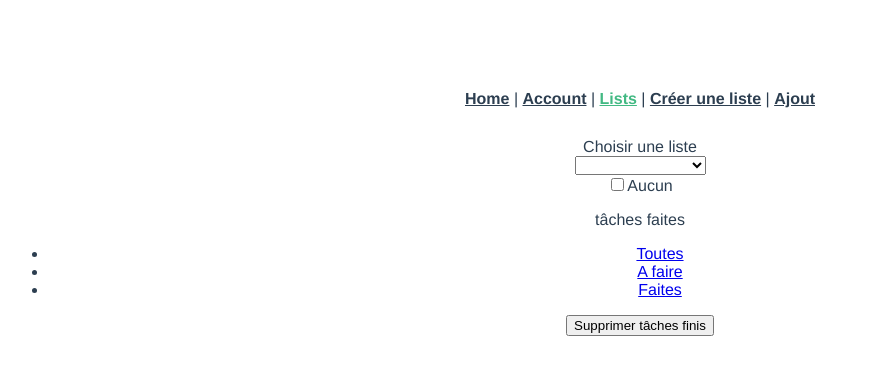
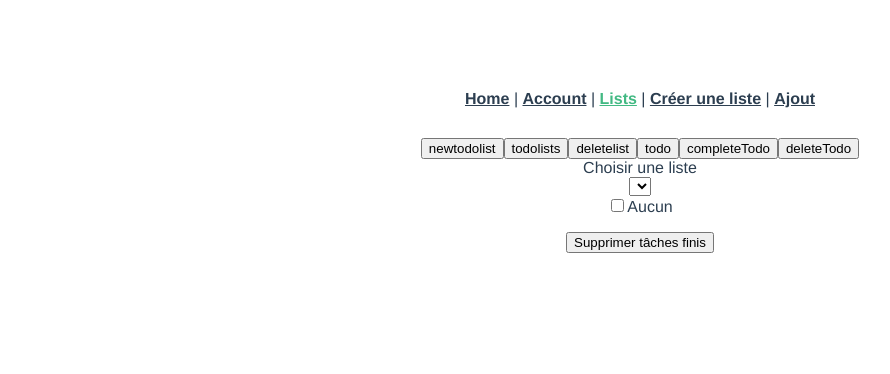
Before and after one commit to LerougeLefebvreLavenantLebrunChauveau/AppliMobile, a Vue app: page /lists in a window 1280 px wide. Shown: the top 374 px of the page, without its empty margins (0-890 px from the left). Built offline with nearby package versions, Linux system fonts and the light colour scheme.

Commit message:
todolist visual

```diff
--- a/src/App.vue
+++ b/src/App.vue
@@ -1,7 +1,7 @@
 <template>
   <div id="nav">
     <router-link to="/">Home</router-link> |
-    <router-link to="/About">Account</router-link> |
+    <router-link to="/about">Account</router-link> |
     <router-link to="/lists">Lists</router-link> |
     <router-link to="/creation">Créer une liste</router-link> |
     <router-link to="/ajout">Ajout</router-link>
--- a/src/router/index.js
+++ b/src/router/index.js
@@ -9,7 +9,7 @@ const routes = [
   },
   {
     path: '/about',
-    name: 'About',
+    name: 'Account',
     // route level code-splitting
     // this generates a separate chunk (about.[hash].js) for this route
     // which is lazy-loaded when the route is visited.
--- a/src/views/About.vue
+++ b/src/views/About.vue
@@ -30,9 +30,7 @@
 </template>
 
 <script>
-
   import { mapActions, mapGetters } from "vuex";
-
     export default {
         name: 'Home',
         data() {
@@ -55,11 +53,9 @@
               console.log("a")
             }
         },
-
         computed: {
             ...mapGetters("account", ['getName','getToken','getEmail']),
         },
-
     }
 
 </script>
--- a/src/views/Ajout.vue
+++ b/src/views/Ajout.vue
@@ -3,9 +3,8 @@
     <h1>Ajouter des tâches à une liste</h1>
     <form action="POST">
       <label for="selectListe"> Choisir une liste </label>
-      <select name="liste" id="liste">
-        <option value=""> -- Choisir une liste -- </option>
-        <option value="" v-for="todo in filtreTodos" v-bind:key="todo.id"> {{todo.name  }} </option>
+      <select v-model="selected">
+        <option v-for="myList in listes" :value="myList.id" v-bind:key="myList.id"> {{myList.name}} </option>
       </select>
       <br>
       <label>Nom de la tâche <input type="text" name="nomTâche" value=""/></label>
@@ -34,32 +33,26 @@ export default{
       },
       data() {
         return {
-          todos: [
+          listes:[
             {
-              id: 1,
-              name: 'tache 1',
-              completed: false
+              id: "1",
+              name: 'Une première liste',
+              filter: 'all',
+              complete: false,
+              checkToutCompleter: false,
+              newTodo : ''
             },
             {
-              id: 2,
-              name: 'tache 2',
-              completed: true
-            },
-            {
-              id: 3,
-              name: 'tache 3',
-              completed: true
-            },
-            {
-              id: 4,
-              name: 'tache 4',
-              completed:false
+              id: "2",
+              name: 'Une seconde liste',
+              filter: 'all',
+              complete: false,
+              checkToutCompleter: false,
+              newTodo : ''
             }
           ],
-          newTodo: '',
-          filter: 'all',
-          complete: true,
-          checkToutCompleter: false
+          selected:'',
+          listeVide : ''
         }
       },
       methods: {
--- a/src/views/Home.vue
+++ b/src/views/Home.vue
@@ -1,24 +1,34 @@
 <template>
     <div class="home">
       <h1>This is a home page.</h1>
+      {{ getName }}
+      azeaze
+      <button  @click='this.loadTodoList({"token": getToken, "id": 637})'>todo</button>
+      <button  @click='this.createTodoList({"token": getToken, "name": "testabadoukedapo"})'>newtodolist</button>
+      <button  @click='this.deleteTodoList({"token": getToken, "id": "636"})'>deletelist</button>
+      <button  @click='this.createTodo({"token": getToken, "name": "3", "completed": 0, "id": 637})'>newtodo</button>
+      <button  @click='this.deleteTodo({"token": getToken, "id": "914", "listId": 637})'>deleteTodo</button>
+      <button  @click='this.completeTodo({"token": getToken, "id": "915", "listId": 637, "name": "testabadoukedapo2", "completed": 1})'>completeTodo</button>
+      <button  @click='this.modifyTodo({"token": getToken, "id": "915", "listId": 637, "name": "testabadoukedapo2", "completed": 0})'>patchTodo</button>
+      <button  @click='this.loadTodoLists(getToken)'>todolists</button>
+      <button  @click='this.login({"email": "suliac@toto.com", "password": "totototo"})'>Login</button>
+      <button  @click='this.signup({"email": "suliac@toto.com", "name": "Suliac", "password": "totototo"})'>register</button>
     </div>
 </template>
 
-<script>/*
+<script>
     import { mapActions, mapGetters } from "vuex";
-
     export default {
         name: 'Home',
-        components: {
-        },
         methods: {
-            ...mapActions("list", ['']),
-        },
-        mounted() {
-            this.load()
+            ...mapActions("account", ['signup', 'login']),
+            ...mapActions("todolist", ['loadTodoLists','loadTodoList','createTodoList','deleteTodoList','createTodo','deleteTodo','completeTodo','modifyTodo']),
+            testla(){
+              console.log("a")
+            },
         },
         computed: {
-            ...mapGetters("list", [''])
+            ...mapGetters("account", ['getName','getToken']),
         }
-    }*/
+    }
 </script>
--- a/src/views/Lists.vue
+++ b/src/views/Lists.vue
@@ -1,26 +1,44 @@
 <template>
 <div>
+  <button  @click='this.createTodoList({"token": getToken, "name": "newList2"})'>newtodolist</button>
+  <button  @click='this.loadTodoLists(getToken)'>todolists</button>
+  <button  @click='this.deleteTodoList({"token": getToken, "id": "726"})'>deletelist</button>
+  <button  @click='this.loadTodoList({"token": getToken, "id": 637})'>todo</button>
+  <button  @click='this.completeTodo({"token": getToken, "id": "915", "listId": 637, "name": "testabadoukedapo2", "completed": 1})'>completeTodo</button>
+  <button  @click='this.deleteTodo({"token": getToken, "id": "914", "listId": 637})'>deleteTodo</button>
+  <br />
   <label>Choisir une liste</label>
-  <br />
-  <select v-model="selected" v-on:change="getListes($event)">
-    <option v-for="myList in listes" :value="myList.id" v-bind:key="myList.id"> {{myList.name}} </option>
+  <br/>
+  <select @click.prevent='this.loadTodoLists(getToken)'>
+    <option v-for="todolist in getTodolists" :value="todolist.id" v-bind:key="todolist.id" @click='this.loadTodoList({"token": getToken, "id": todolist.id})'>
+      {{todolist.name}}
+    </option>
   </select>
   <br />
   <input type="checkbox" v-on:change="toutCompleter()" v-model="checkToutCompleter">
   <span v-show="checkToutCompleter">Tout</span>
   <span v-show="!checkToutCompleter">Aucun</span>
-  <ul class="todo-list">
-    <li class="todo" v-for="todo in listeVide.todos" v-bind:key="todo.id" :class="{completed: todo.completed}">
+
+  <ul>
+    <li class="todo" v-for="todo in getTodolist" v-bind:key="todo.id" :class="{completed: todo.completed}">
       <div>
-        <input type="checkbox" v-model="todo.completed" v-on:change="miseAJourTodo(todo)">
+        <input type="checkbox" v-model="todo.completed" v-on:change="completeTodo">
         <label> {{todo.name}} </label>
-        <button type="destroy" @click="deleteTodo(todo)"></button>
+        <button type="destroy" @click='this.deleteTodo({"token": getToken, "id": todo.id, "listId" : todo.todolist_id})'></button>
+        <!--<input type="hidden" value="todo.id">
+        <input type="hidden" value="todo.todolist_id">-->
       </div>
     </li>
   </ul>
 </div>
 
-  <div v-show="siTodos">
+<div>
+      <button  @click.prevent="supprimerComplete()">Supprimer tâches finis</button>
+</div>
+
+
+
+  <!--<div v-show="siTodos">
   <span><strong> {{ reste }} </strong> tâches faites </span>
   <ul>
     <li><a href="#" :class="{selected: filter === 'all'}" @click.prevent="filter = 'all'">Toutes</a></li>
@@ -28,105 +46,48 @@
     <li><a href="#" :class="{selected: filter === 'done'}" @click.prevent="filter = 'done'">Faites</a></li>
   </ul>
   <button  @click.prevent="supprimerComplete">Supprimer tâches finis</button>
-  <!--<button v-show="complete" @click.prevent="supprimerComplete">Supprimer tâches finis</button> Fonctionne -->
-  </div>
+  <button v-show="complete" @click.prevent="supprimerComplete">Supprimer tâches finis</button> Fonctionne
+
+  </div> -->
 
 </template>
 
 <script>
+  import { mapActions, mapGetters } from "vuex";
 export default{
       name: 'App',
       components: {
       },
       data() {
         return {
-          listes:[
-            {
-              id: "1",
-              name: 'Une première liste',
-              todos: [
-              {
-                id: 1,
-                name: 'Acheter du lait',
-                completed: false
-              },
-              {
-                id: 2,
-                name: 'Sortir le chien',
-                completed: false
-              },
-              {
-                id: 3,
-                name: 'Jouer aux echecs',
-                completed: false
-              },
-              {
-                id: 4,
-                name: 'Faire une game CS avec Démarrage au kicker, Minitosore et Capsylon',
-                completed:false
-              }],
-              filter: 'all',
-              complete: false,
-              checkToutCompleter: false
-            },
-            {
-              id: "2",
-              name: 'Une seconde liste',
-              todos: [
-              {
-                id: 1,
-                name: 'Mater Netflix',
-                completed: false
-              },
-              {
-                id: 2,
-                name: 'Mater Amazon Prime',
-                completed: false
-              },
-              {
-                id: 3,
-                name: 'Mater Disney +',
-                completed: false
-              },
-              {
-                id: 4,
-                name: 'Se désabonner de Salto',
-                completed:false
-              }],
-              filter: 'all',
-              complete: false,
-              checkToutCompleter: false
-            }
-          ],
-          selected:'',
-          listeVide : ''
+          checkToutCompleter:false,
+          id:'',
+          todolistID:'',
         }
       },
       methods: {
-        deleteTodo(todo){
+        ...mapActions("todolist", ['loadTodoLists','loadTodoList','deleteTodoList','deleteTodo','completeTodo', 'createTodoList']),
+
+       /*deleteTodo(todo){
           let nb = this.listeVide.todos.indexOf(todo)
           this.listeVide.todos.splice(nb,1)
+        },*/
+       /* supprimerComplete(){
+          this.getTodolist.filter(todo => todo.completed).forEach(todo => this.deleteTodo({"token": this.getToken, "id": todo.id, "listId" : todo.todolistID}));
+        },*/
+        toutCompleter(){
+          this.getTodolist.forEach(todo => todo.completed = this.checkToutCompleter)
         },
-        supprimerComplete(){
-          this.listeVide.todos.filter(todo => todo.completed).forEach(todo => this.deleteTodo(todo));
-          this.complete=false;
-        },
-        toutCompleter(){
-          this.listeVide.todos.forEach(todo => todo.completed = this.checkToutCompleter)
-        },
-        miseAJourTodo(todo){
+        /*miseAJourTodo(todo){
           if (todo.completed)
             this.complete = true;
           else this.complete = this.listeVide.todos.filter(todo => todo.completed)
-        },
-        getListes(e){
-          let value = e.target.value;
-          let liste = this.listes.find(l => l.id == value);
-          this.listeVide = liste
-        }
+        },*/
       },
       computed: {
-        reste(){
+        ...mapGetters("todolist",['getTodolists','getTodolist']),
+        ...mapGetters("account", ['getToken'])
+        /* reste(){
           if(this.listeVide.length==0){
             return;
           }
@@ -147,7 +108,8 @@ export default{
         },
         siTodos(){
           return true
-        }
+        }, */
+
       }
     }
 </script>
```
